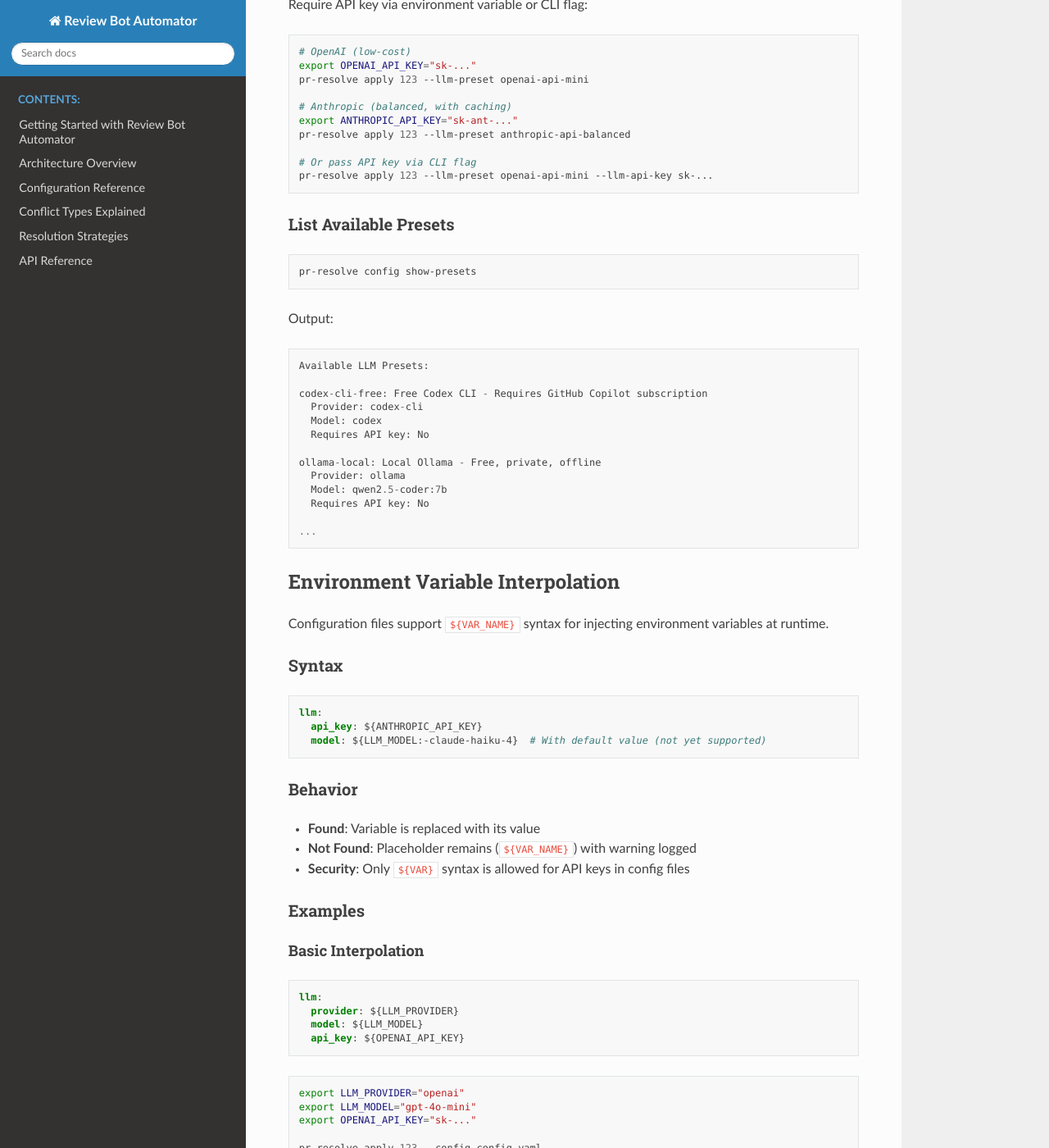
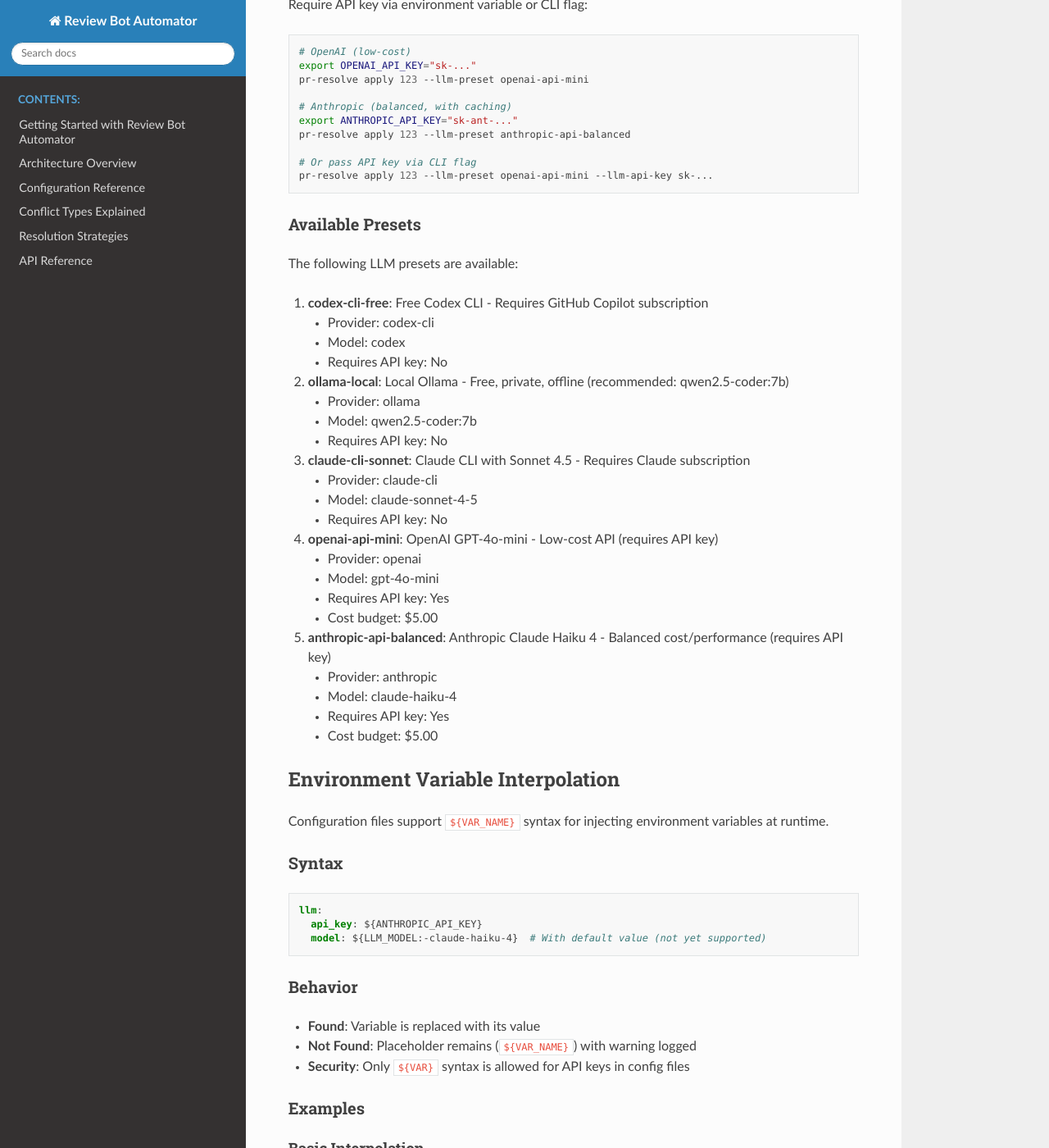
Before and after one commit to VirtualAgentics/coderabbit-conflict-resolver, a Sphinx documentation site: the page built from docs/llm-configuration.md, in a window 1280 px wide and 1400 px high, scrolled down 2931 px. Shown: the whole window at 82% size. Built offline with Sphinx 7.4.7 and the Read the Docs theme 3.1.0, drawn with Linux system fonts in a browser that asks for light colours; pages that are not in the unit, such as notebooks, are missing from menus.

Commit message:
feat: Add --llm-preset CLI flag for zero-config LLM setup (Closes #117)
Implements the final missing piece from issue #117: a user-facing CLI flag
that makes LLM presets accessible from the command line.

Changes:
- Add --llm-preset flag to apply command with 5 preset choices
- Add --llm-api-key flag for API-based providers
- Integrate preset loading into configuration precedence chain
- Add 9 comprehensive tests covering all presets and edge cases
- Update README.md with zero-config preset examples
- Update docs/llm-configuration.md with preset documentation

Usage:
  pr-resolve apply 123 --llm-preset codex-cli-free
  pr-resolve apply 123 --llm-preset openai-api-mini --llm-api-key sk-...

Configuration precedence (highest to lowest):
  CLI flags > env vars > config file > LLM preset > defaults

Test results:
- All 1327 tests pass with 87.28% coverage
- 9 new preset CLI tests all passing
- No regressions introduced

Completes issue #117 (Phase 3: CLI Integration Polish)
- Sub-issue #117.1: LLM Preset System (PR #156) ✅
- Sub-issue #117.2: Configuration File Support (PR #158) ✅
- Sub-issue #117.3: Enhanced CLI Output (PR #160) ✅
- CLI --llm-preset flag (this PR) ✅

🤖 Generated with [Claude Code](https://claude.com/claude-code)

Co-Authored-By: Claude <noreply@anthropic.com>

````diff
--- a/docs/llm-configuration.md
+++ b/docs/llm-configuration.md
@@ -129,29 +129,36 @@ pr-resolve apply 123 --llm-preset anthropic-api-balanced
 pr-resolve apply 123 --llm-preset openai-api-mini --llm-api-key sk-...
 ```
 
-### List Available Presets
+### Available Presets
 
-```bash
-pr-resolve config show-presets
-```
+The following LLM presets are available:
 
-Output:
+1. **codex-cli-free**: Free Codex CLI - Requires GitHub Copilot subscription
+   - Provider: codex-cli
+   - Model: codex
+   - Requires API key: No
 
-```
-Available LLM Presets:
+2. **ollama-local**: Local Ollama - Free, private, offline (recommended: qwen2.5-coder:7b)
+   - Provider: ollama
+   - Model: qwen2.5-coder:7b
+   - Requires API key: No
 
-codex-cli-free: Free Codex CLI - Requires GitHub Copilot subscription
-  Provider: codex-cli
-  Model: codex
-  Requires API key: No
+3. **claude-cli-sonnet**: Claude CLI with Sonnet 4.5 - Requires Claude subscription
+   - Provider: claude-cli
+   - Model: claude-sonnet-4-5
+   - Requires API key: No
 
-ollama-local: Local Ollama - Free, private, offline
-  Provider: ollama
-  Model: qwen2.5-coder:7b
-  Requires API key: No
+4. **openai-api-mini**: OpenAI GPT-4o-mini - Low-cost API (requires API key)
+   - Provider: openai
+   - Model: gpt-4o-mini
+   - Requires API key: Yes
+   - Cost budget: $5.00
 
-...
-```
+5. **anthropic-api-balanced**: Anthropic Claude Haiku 4 - Balanced cost/performance (requires API key)
+   - Provider: anthropic
+   - Model: claude-haiku-4
+   - Requires API key: Yes
+   - Cost budget: $5.00
 
 ## Environment Variable Interpolation
 
````
Also changed, not shown: README.md (+35 -10 lines), 2 other files.
